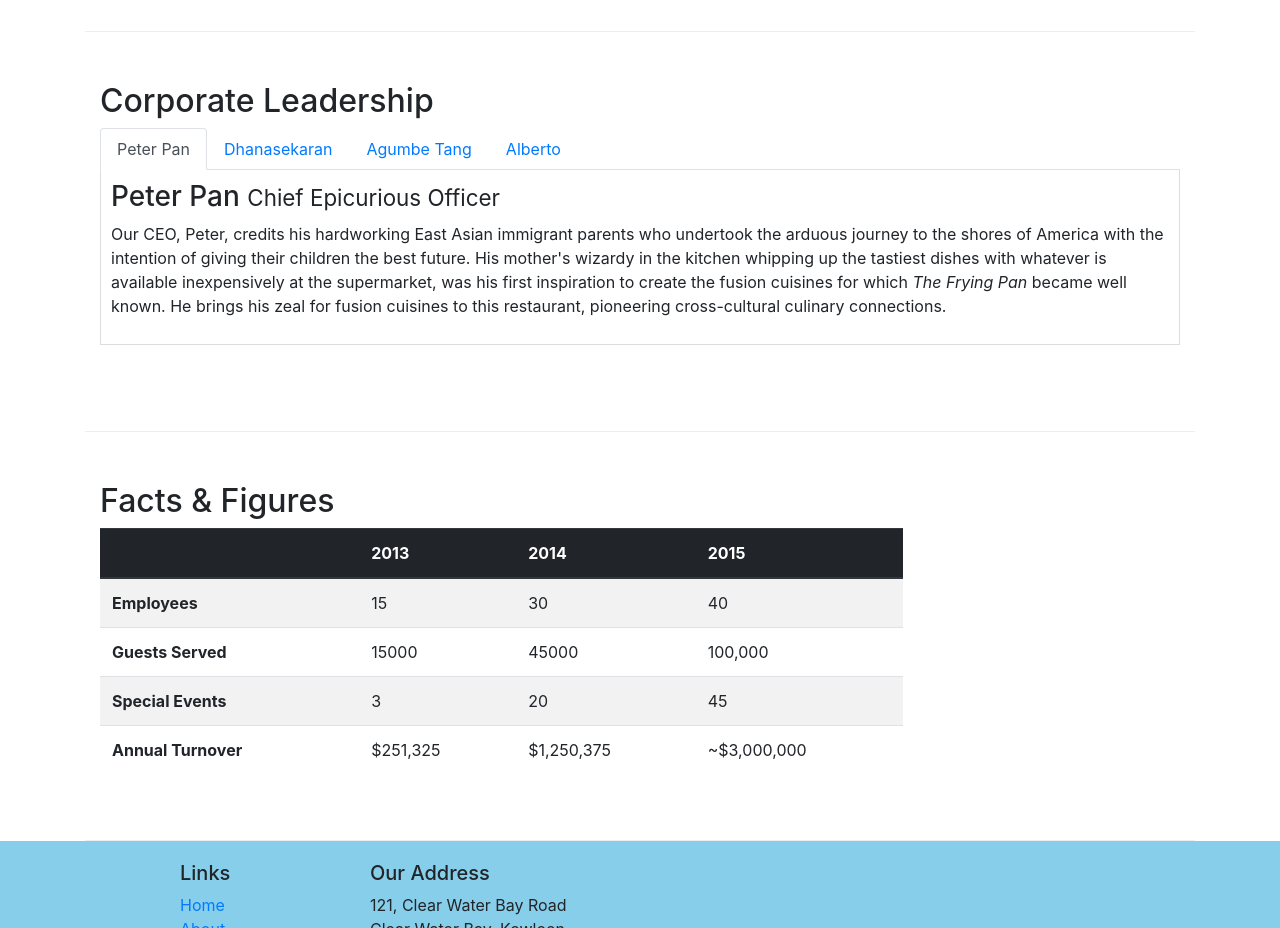
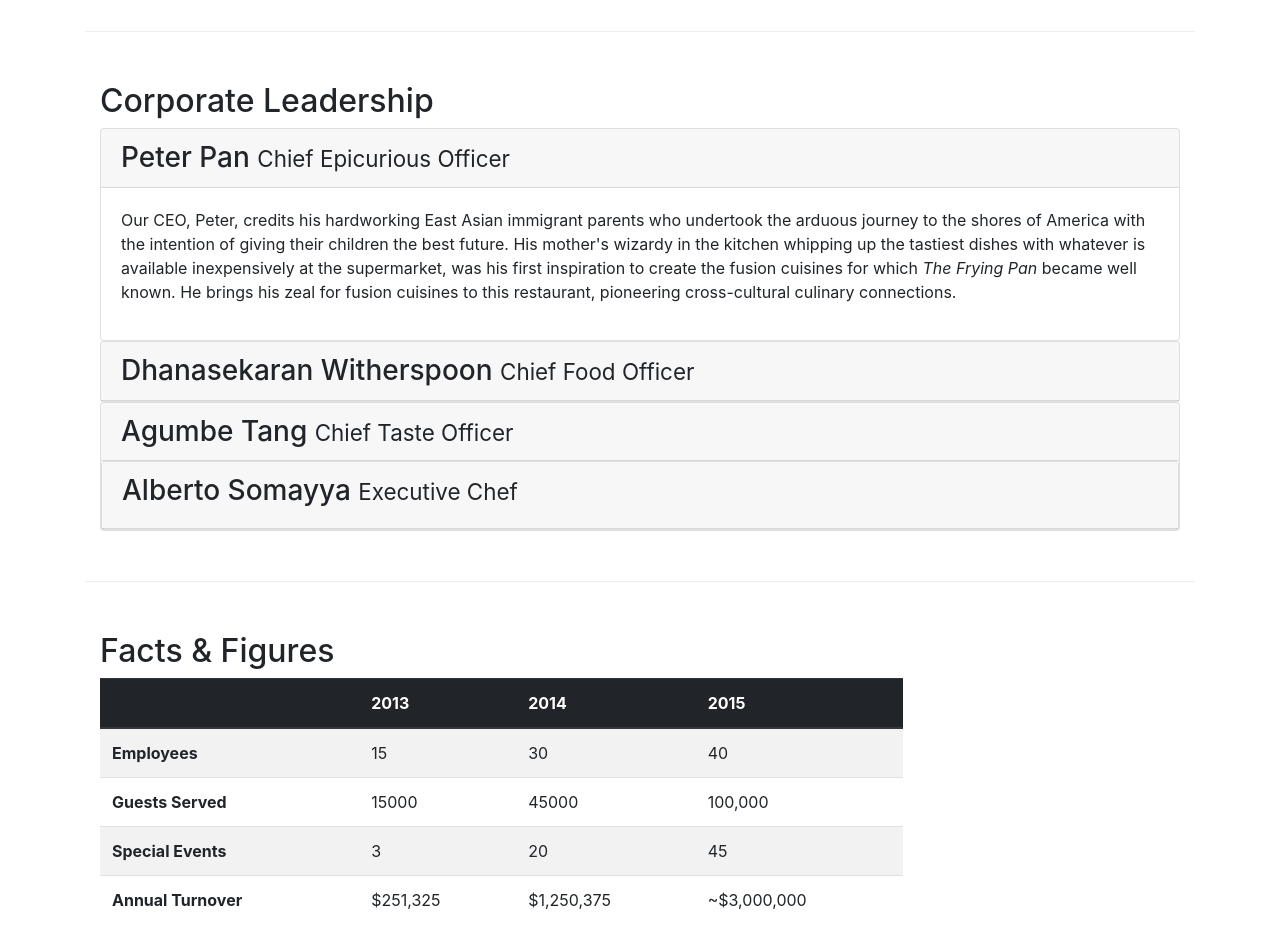
Before and after one commit to Juswanth-T/Bootstarp-4, a website: page aboutus.html in a window 1280 px wide. Shown: the part 940-1868 px from the top of the page. Drawn offline with nearby package versions, Linux system fonts and the light colour scheme.

Commit message:
Accordian

```diff
--- a/aboutus.html
+++ b/aboutus.html
@@ -102,48 +102,75 @@
         <div class = "row row-content">
             <div class = "col-12">
                 <h2>Corporate Leadership</h2>
-                <ul class =" nav nav-tabs">
-                       <li class = "nav-item">
-                           <a class = "nav-link active" href ="#peter" data-toggle = "tab">Peter Pan</a>
-                        </li>
-                        <li class = "nav-item">
-                            <a class = "nav-link " href ="#Dhan" data-toggle = "tab" >Dhanasekaran</a>
-                         </li>
-                         <li class = "nav-item">
-                            <a class = "nav-link " href ="#Agumbe" data-toggle = "tab">Agumbe Tang</a>
-                         </li>
-                         <li class = "nav-item">
-                            <a class = "nav-link" href ="#Alberto" data-toggle = "tab" >Alberto</a>
-                         </li>
 
-                </ul>
+              <div id = "accordian">
+                <div class = "card">
+                    <div class = "card-header" role = "tab" id = "peterhead">
+                        <h3 class = "mb-0">
+                        <a data-toggle = "collapse" data-target = "#peter">
+                             Peter Pan <small>Chief Epicurious Officer</small>
+                        </a>
+                    </h3>
+                    </div>
+                <div role = "tabpanel" class = "collapse show" id = "peter" data-parent = "#accordian">
+                <div class = "card-body">
+                     <p class = "d-none d-sm-block">Our CEO, Peter, credits his hardworking East Asian immigrant parents who undertook the arduous journey to the shores of America with the intention of giving their children the best future. His mother's wizardy in the kitchen whipping up the tastiest dishes with whatever is available inexpensively at the supermarket, was his first inspiration to create the fusion cuisines for which <em>The Frying Pan</em> became well known. He brings his zeal for fusion cuisines to this restaurant, pioneering cross-cultural culinary connections.</p>
+                </div>
+                </div>
+                </div>
+
+                <div class = "card">
+                    <div class = "card-header" role = "tab" id = "dhanhead">
+                        <h3 class = "mb-0">
+                           <a data-toggle = "collapse" data-target = "#Dhan">Dhanasekaran Witherspoon <small>Chief Food Officer</small></a>
+                        </h3>
+                    </div>
+                    <div role = "tabpanel" class = "collapse" id = "Dhan" data-parent = "#accordian">
+                    <div class = "card-body">
+
+                            <p class = "d-none d-sm-block">Our CFO, Danny, as he is affectionately referred to by his colleagues, comes from a long established family tradition in farming and produce. His experiences growing up on a farm in the Australian outback gave him great appreciation for varieties of food sources. As he puts it in his own words, <em>Everything that runs, wins, and everything that stays, pays!</em></p>
+                    </div>
+                    </div>
+                </div>
+
+
+                <div class = "card">
+                    <div class = "card-header" role = "tab" id = "Aguhead">
+                        <h3 class = "mb-0" >
+                            <a data-toggle = "collapse" data-target = "#ahu">Agumbe Tang <small>Chief Taste Officer</small></a>
+                        </h3>
+                    </div>
+
+                    <div class = "collapse" data-parent ="#accordian" id = "ahu" >
+                    <div class="card-body" >
+                       <p class = "d-none d-sm-block">Blessed with the most discerning gustatory sense, Agumbe, our CTO, personally ensures that every dish that we serve meets his exacting tastes. Our chefs dread the tongue lashing that ensues if their dish does not meet his exacting standards. He lives by his motto, <em>You click only if you survive my lick.</em></p>
+                    </div>
+                    </div>
+
+                    <div class = "card">
+                    <div class = "card-header" >
+                        <h3 >
+                            <a data-toggle = "collapse" data-target = "#Alberto">Alberto Somayya <small>Executive Chef</small></a>
+                        </h3>
+                    </div>
+
+                    <div class = "collapse" id = "Alberto" data-parent = "#accordian">
+                        <div class = "card-body">
+                           <p class = "d-none d-sm-block">Award winning three-star Michelin chef with wide International experience having worked closely with whos-who in the culinary world, he specializes in creating mouthwatering Indo-Italian fusion experiences. He says, <em>Put together the cuisines from the two craziest cultures, and you get a winning hit! Amma Mia!</em></p>
+
+                        </div>
+
+                    </div>
+                    </div>
 
 
 
 
-              <div class = "tab-content">
-                <div role = "tabpanel" class = "tab-pane fade show active" id = "peter">
-                 <h3>Peter Pan <small>Chief Epicurious Officer</small></h3>
-                <p class = "d-none d-sm-block">Our CEO, Peter, credits his hardworking East Asian immigrant parents who undertook the arduous journey to the shores of America with the intention of giving their children the best future. His mother's wizardy in the kitchen whipping up the tastiest dishes with whatever is available inexpensively at the supermarket, was his first inspiration to create the fusion cuisines for which <em>The Frying Pan</em> became well known. He brings his zeal for fusion cuisines to this restaurant, pioneering cross-cultural culinary connections.</p>
+
+
+
 
                 </div>
-
-                <div role = "tabpanel" class = "tab-pane fade" id = "Dhan">
-                    <h3>Dhanasekaran Witherspoon <small>Chief Food Officer</small></h3>
-                <p class = "d-none d-sm-block">Our CFO, Danny, as he is affectionately referred to by his colleagues, comes from a long established family tradition in farming and produce. His experiences growing up on a farm in the Australian outback gave him great appreciation for varieties of food sources. As he puts it in his own words, <em>Everything that runs, wins, and everything that stays, pays!</em></p>
-                </div>
-
-                <div role = "tabpanel" class = "tab-pane fade" id = "Agumbe">
-                    <h3>Agumbe Tang <small>Chief Taste Officer</small></h3>
-                <p class = "d-none d-sm-block">Blessed with the most discerning gustatory sense, Agumbe, our CTO, personally ensures that every dish that we serve meets his exacting tastes. Our chefs dread the tongue lashing that ensues if their dish does not meet his exacting standards. He lives by his motto, <em>You click only if you survive my lick.</em></p>
-                </div>
-
-                <div role = "tabpanel" class = "tab-pane fade" id = "Alberto">
-                <h3>Alberto Somayya <small>Executive Chef</small></h3>
-                <p class = "d-none d-sm-block">Award winning three-star Michelin chef with wide International experience having worked closely with whos-who in the culinary world, he specializes in creating mouthwatering Indo-Italian fusion experiences. He says, <em>Put together the cuisines from the two craziest cultures, and you get a winning hit! Amma Mia!</em></p>
-
-                </div>
-
             </div>
             </div>
 
```
